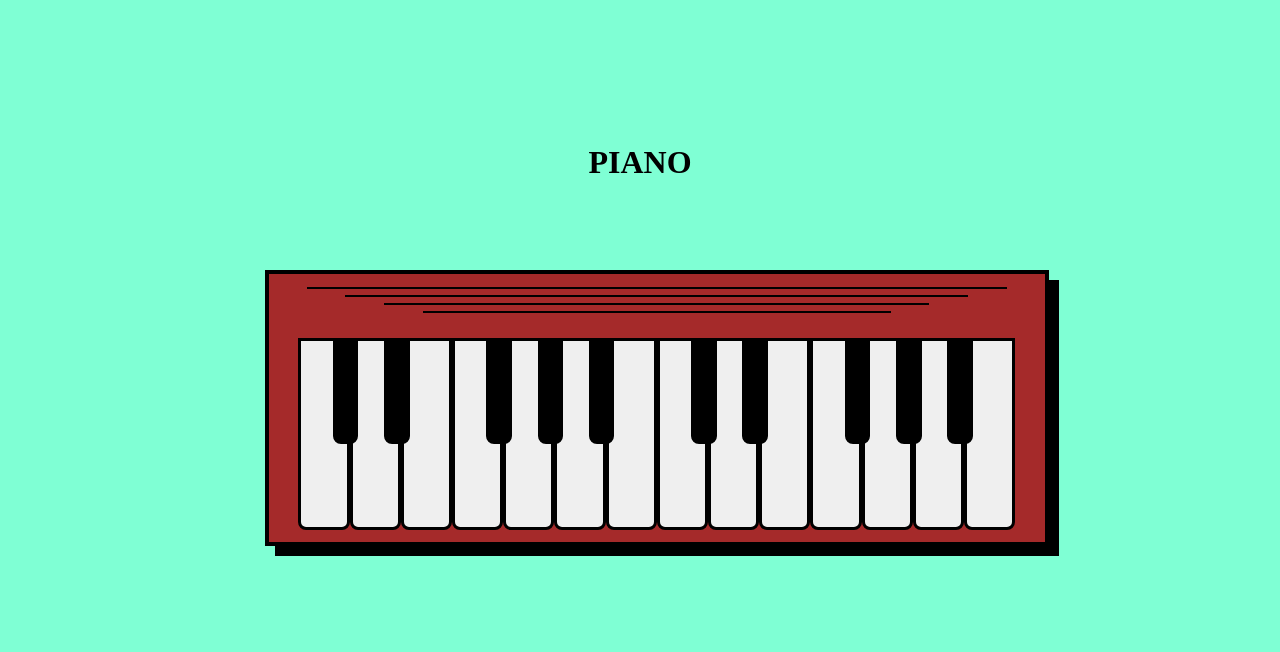
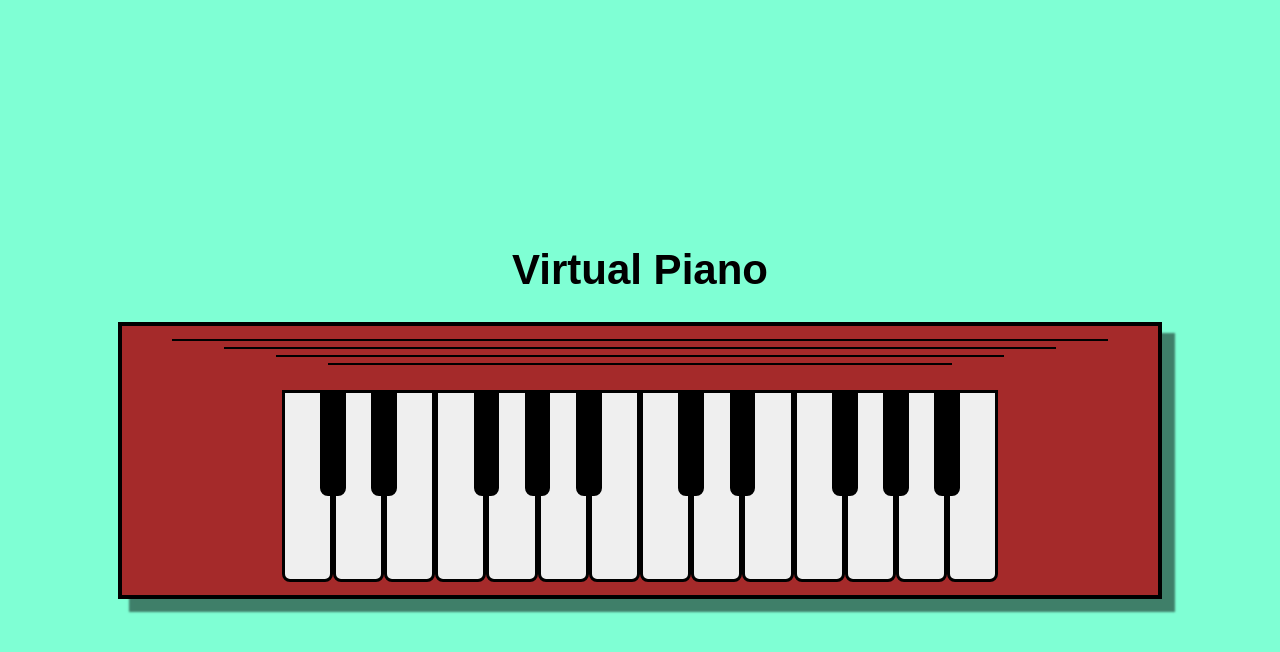
Before and after one commit to Habbski/virtual-piano, a plain HTML site: page index.html in a window 1280 px wide. Drawn offline with Linux system fonts and the light colour scheme.

Commit message:
Fixed some styling and resizing issues

```diff
--- a/index.html
+++ b/index.html
@@ -10,16 +10,19 @@
     <title>Piano</title>
   </head>
   <body>
-    <h1 class="text">PIANO</h1>
     <div class="center-content">
+      <div>
+        <h1 class="text">Virtual Piano</h1>
+      </div>
       <div id="piano">
         <div class="black-lines one"></div>
         <div class="black-lines two"></div>
         <div class="black-lines three"></div>
         <div class="black-lines four"></div>
-        <div id="blackKeysContainer"></div>
 
-        <div id="whiteKeysContainer"></div>
+        <div id="whiteKeysContainer">
+          <div id="blackKeysContainer"></div>
+        </div>
       </div>
     </div>
 
--- a/style.css
+++ b/style.css
@@ -1,9 +1,13 @@
 body {
+  background-color: aquamarine;
+}
+
+.center-content {
   height: 100vh;
   display: flex;
+  flex-direction: column;
   align-items: center;
   justify-content: center;
-  background-color: aquamarine;
 }
 
 #piano {
@@ -11,57 +15,67 @@ body {
   position: relative;
   justify-content: center;
   background-color: brown;
-  width: 100%;
+  width: 80%;
   height: auto;
+
+  min-width: 686px;
 
   border: 4px solid black;
   padding: 1vw;
   padding-top: 8vh;
 
-  box-shadow: 10px 10px;
+  box-shadow: 12px 12px 2px 1px rgba(0, 0, 0, 0.5);
 }
 
 #blackKeysContainer {
   position: absolute;
-  left: 5vw;
+  left: 3vw;
+  min-width: 443px;
+}
+
+#whiteKeysContainer {
+  position: relative;
+  min-width: 476px;
 }
 
 .black-keys {
   background-color: black;
   width: 2vw;
   height: 13vh;
-
+  min-width: 17px;
   margin-right: 2vw;
   border-bottom-right-radius: 8px;
   border-bottom-left-radius: 8px;
   border: 2px solid black;
-
-  z-index: 0;
 }
 
-.black-keys-hover:hover {background-color: rgb(47, 131, 220)}
+.black-keys-hover:hover {
+  background-color: rgb(47, 131, 220);
+}
 
 .black-keys-hover:active {
   background-color: rgb(70, 139, 212);
   box-shadow: 0 2px rgb(25, 25, 25);
+  transform: translateY(2px);
 }
 
 .white-keys {
   position: static;
   width: 4vw;
   height: 24vh;
+  min-width: 34px;
   border-bottom-right-radius: 8px;
   border-bottom-left-radius: 8px;
   border: 3px solid black;
-
-  z-index: 1;
 }
 
-.white-keys:hover {background-color: rgb(47, 131, 220)}
+.white-keys:hover {
+  background-color: rgb(47, 131, 220);
+}
 
 .white-keys:active {
   background-color: rgb(70, 139, 212);
-  box-shadow: 0 2px rgb(25, 25, 25);
+  box-shadow: 0 4px rgb(25, 25, 25);
 }
 
 .transparent-btn {
@@ -70,8 +84,9 @@ body {
 }
 
 .text {
-  position: absolute;
-  margin-bottom: 40%;
+  text-align: center;
+  font-family: sans-serif;
+  font-size: 42px;
 }
 
 .black-lines {
```
